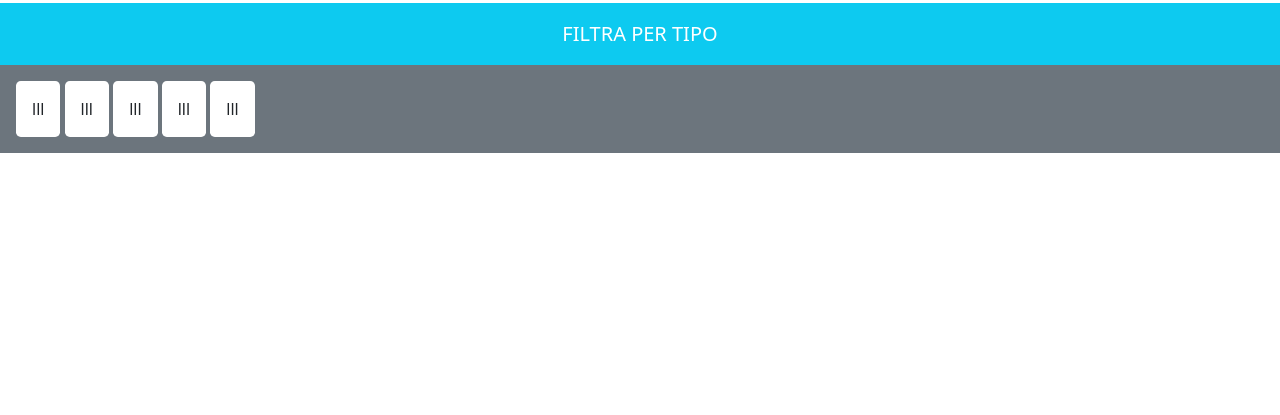
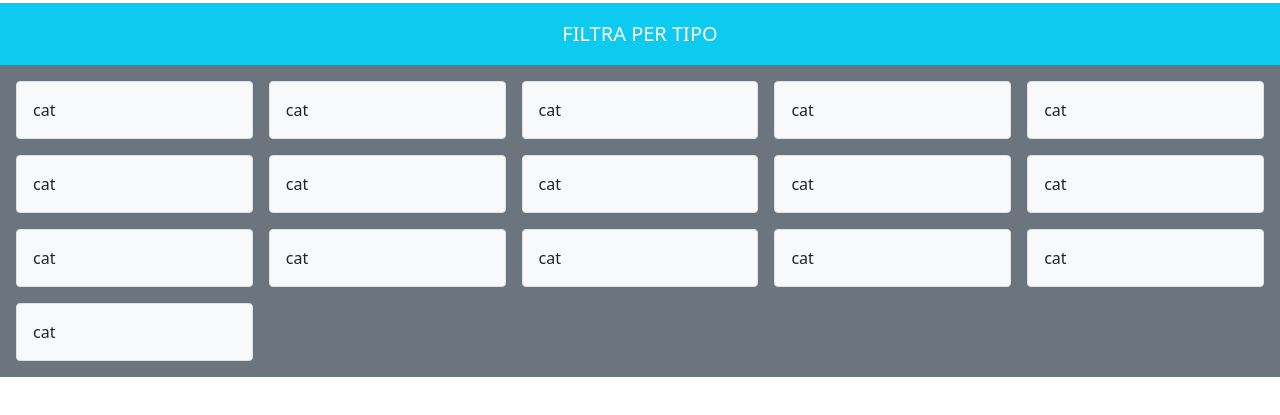
Before and after one commit to leonardosponza/js-es6-icons, a plain HTML site: page index.html in a window 1280 px wide. Shown: the part 53-468 px from the top of the page. Drawn offline with nearby package versions, Linux system fonts and the light colour scheme.

Commit message:
grafica2

```diff
--- a/index.html
+++ b/index.html
@@ -12,11 +12,56 @@
     <div class="w-100 p-3 d-flex justify-content-center bg-info text-uppercase fs-5 text-white ">filtra per tipo</div>
     <div></div>
     <div class=" container-fluid bg-secondary w-100 p-3">
-        <div class="rounded-3 bg-white w-20 p-3 h-75 d-inline-block">lll</div>
-        <div class="rounded-3 bg-white w-20 p-3 h-75 d-inline-block">lll</div>
-        <div class="rounded-3 bg-white w-20 p-3 h-75 d-inline-block">lll</div>
-        <div class="rounded-3 bg-white w-20 p-3 h-75 d-inline-block">lll</div>
-        <div class="rounded-3 bg-white w-20 p-3 h-75 d-inline-block">lll</div>
+        <div class="row row-cols-2 row-cols-lg-5 g-2 g-lg-3 overflow-auto">
+            <div class="col">
+              <div class="p-3 border bg-light rounded-2">cat</div>
+            </div>
+            <div class="col">
+              <div class="p-3 border bg-light rounded-2">cat</div>
+            </div>
+            <div class="col">
+              <div class="p-3 border bg-light rounded-2">cat</div>
+            </div>
+            <div class="col">
+              <div class="p-3 border bg-light rounded-2">cat</div>
+            </div>
+            <div class="col">
+              <div class="p-3 border bg-light rounded-2">cat</div>
+            </div>
+            <div class="col">
+              <div class="p-3 border bg-light rounded-2">cat</div>
+            </div>
+            <div class="col">
+              <div class="p-3 border bg-light rounded-2">cat</div>
+            </div>
+            <div class="col">
+              <div class="p-3 border bg-light rounded-2">cat</div>
+            </div>
+            <div class="col">
+              <div class="p-3 border bg-light rounded-2">cat</div>
+            </div>
+            <div class="col">
+              <div class="p-3 border bg-light rounded-2">cat</div>
+            </div>
+            <div class="col">
+                <div class="p-3 border bg-light rounded-2">cat</div>
+              </div>
+              <div class="col">
+                <div class="p-3 border bg-light rounded-2">cat</div>
+              </div>
+              <div class="col">
+                <div class="p-3 border bg-light rounded-2">cat</div>
+              </div>
+              <div class="col">
+                <div class="p-3 border bg-light rounded-2">cat</div>
+              </div>
+              <div class="col">
+                <div class="p-3 border bg-light rounded-2">cat</div>
+              </div>
+              <div class="col">
+                <div class="p-3 border bg-light rounded-2">cat</div>
+              </div>
+          </div>
 
 
 
```
